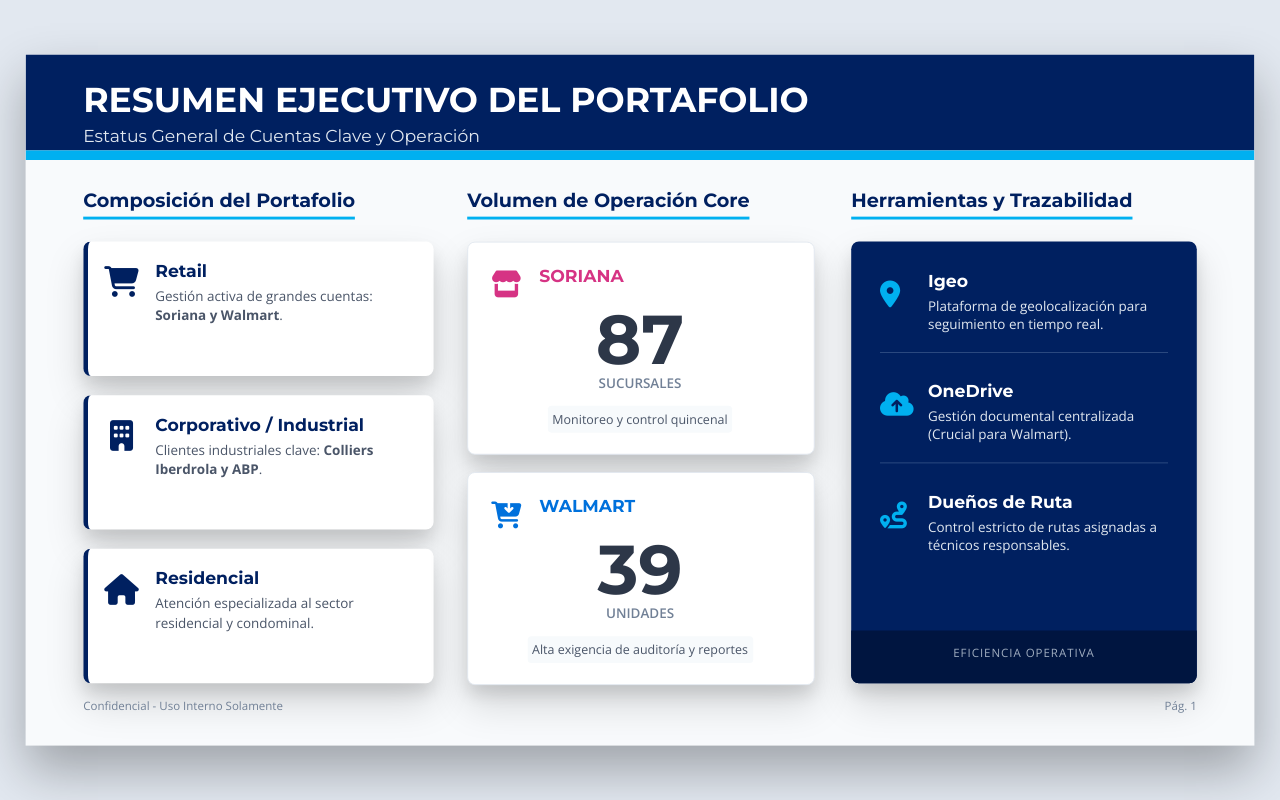
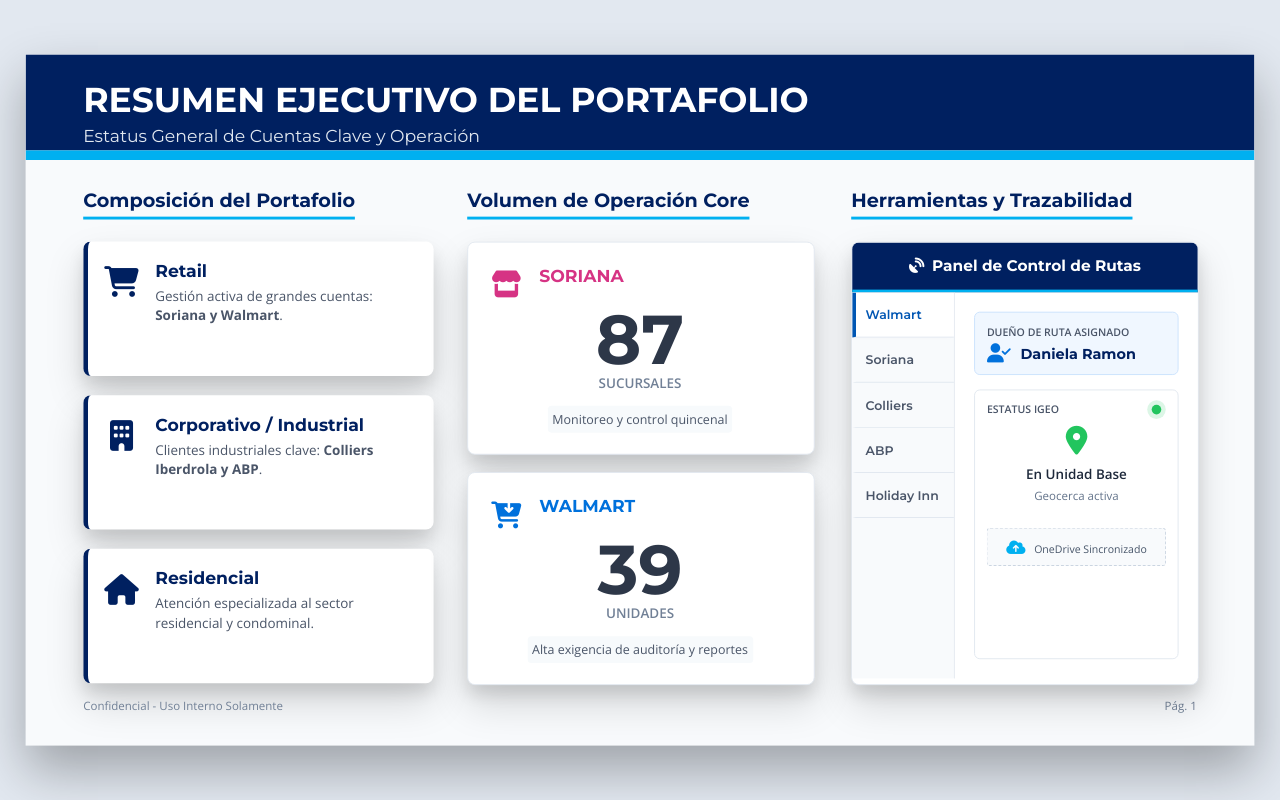
Before and after one commit to diegovsalas/Presentaciones, a plain HTML site: page index.html in a window 1280 px wide. Shown: the top 800 px of the page. Drawn offline with nearby package versions, Linux system fonts and the light colour scheme.

Commit message:
Agrega dashboard interactivo de Igeo

```diff
--- a/index.html
+++ b/index.html
@@ -3,7 +3,7 @@
 <head>
     <meta charset="utf-8"/>
     <meta content="width=device-width, initial-scale=1.0" name="viewport"/>
-    <title>Presentación Ejecutiva - Pestex (Efecto Drop Shadow)</title>
+    <title>Presentación Ejecutiva - Pestex (Interactivo)</title>
 
     <link href="https://fonts.googleapis.com/css2?family=Montserrat:wght@400;600;700&family=Open+Sans:wght@400;600;700&display=swap" rel="stylesheet"/>
     <link href="https://cdnjs.cloudflare.com/ajax/libs/font-awesome/6.4.0/css/all.min.css" rel="stylesheet"/>
@@ -15,7 +15,7 @@
         body {
             margin: 0;
             padding: 0;
-            background-color: #e2e8f0; /* Fondo ligeramente más oscuro para que el blanco de las tarjetas resalte más */
+            background-color: #e2e8f0;
             font-family: 'Open Sans', sans-serif;
             height: 100vh;
             overflow-y: scroll;
@@ -38,48 +38,66 @@
             position: relative;
             width: 1280px;
             height: 720px;
-            background-color: #f8fafc; /* Fondo general de la diapositiva */
+            background-color: #f8fafc;
             flex-shrink: 0;
-            /* Sombra profunda para el lienzo completo de la presentación */
             box-shadow: 0 25px 50px rgba(0,0,0,0.3);
             transform-origin: center center;
             overflow: hidden;
         }
 
-        /* =========================================
-           EFECTOS DROP SHADOW 3D
-           ========================================= */
-        /* Sombra flotante profunda para contenedores y tarjetas principales */
+        /* Efectos Drop Shadow 3D */
         .drop-3d {
             box-shadow: 0 20px 40px rgba(0,0,0,0.15), 0 10px 15px rgba(0,0,0,0.1) !important;
             transition: transform 0.3s ease, box-shadow 0.3s ease;
         }
-        /* Efecto Hover: La tarjeta se "eleva" al pasar el cursor */
         .drop-3d:hover {
             transform: translateY(-5px);
             box-shadow: 0 30px 50px rgba(0,0,0,0.2), 0 15px 20px rgba(0,0,0,0.15) !important;
         }
-
-        /* Sombra flotante más sutil para tarjetas interiores */
         .drop-3d-sm {
             box-shadow: 0 10px 20px rgba(0,0,0,0.08), 0 4px 6px rgba(0,0,0,0.05) !important;
         }
 
-        /* Normalización de textos y listas */
+        /* Estilos para el Menú Interactivo de Clientes */
+        .client-tab {
+            padding: 15px 10px;
+            cursor: pointer;
+            border-bottom: 1px solid #e2e8f0;
+            font-family: 'Montserrat', sans-serif;
+            font-size: 13px;
+            font-weight: 600;
+            color: #4a5568;
+            transition: all 0.2s;
+            border-left: 4px solid transparent;
+        }
+        .client-tab:hover {
+            background-color: #f1f5f9;
+        }
+        .client-tab.active {
+            background-color: #ffffff;
+            color: #0056b3;
+            border-left: 4px solid #0056b3;
+            box-shadow: -2px 0 5px rgba(0,0,0,0.02);
+        }
+
+        .pulse-dot {
+            height: 10px; width: 10px;
+            background-color: #22c55e;
+            border-radius: 50%;
+            display: inline-block;
+            margin-right: 5px;
+            animation: pulse 1.5s infinite;
+        }
+        @keyframes pulse {
+            0% { box-shadow: 0 0 0 0 rgba(34, 197, 94, 0.7); }
+            70% { box-shadow: 0 0 0 6px rgba(34, 197, 94, 0); }
+            100% { box-shadow: 0 0 0 0 rgba(34, 197, 94, 0); }
+        }
+
         p, h1, h2, h3, ul, li { margin: 0; padding: 0; }
         ul { list-style-type: none; }
-        .slide-container li {
-            position: relative;
-            padding-left: 15px;
-            margin-bottom: 6px;
-        }
-        .slide-container li::before {
-            content: "•";
-            position: absolute;
-            left: 0;
-            color: currentColor;
-            font-weight: bold;
-        }
+        .slide-container li { position: relative; padding-left: 15px; margin-bottom: 6px; }
+        .slide-container li::before { content: "•"; position: absolute; left: 0; color: currentColor; font-weight: bold; }
     </style>
 </head>
 <body>
@@ -145,29 +163,49 @@
                 <p style="font-family: 'Montserrat', sans-serif; font-weight: 700; font-size: 20px; color: #002060; border-bottom: 3px solid #00b0f0; padding-bottom: 5px; display: inline-block;">Herramientas y Trazabilidad</p>
             </div>
 
-            <div class="drop-3d" data-object="true" data-object-type="shape" style="position: absolute; left: 860px; top: 195px; width: 360px; height: 460px; background-color: #002060; border-radius: 8px; z-index: 1;"></div>
-            <div data-object="true" data-object-type="icon" style="position: absolute; left: 890px; top: 230px; width: 40px; height: 40px; z-index: 10; color: #00b0f0; font-size: 28px;"><i class="fas fa-map-marker-alt"></i></div>
-            <div data-object="true" data-object-type="textbox" style="position: absolute; left: 940px; top: 225px; width: 250px; height: 80px; z-index: 10;">
-                <p style="font-family: 'Montserrat', sans-serif; font-weight: 700; font-size: 18px; color: #ffffff; margin-bottom: 5px;">Igeo</p>
-                <p style="font-size: 14px; color: #e1e8f0;">Plataforma de geolocalización para seguimiento en tiempo real.</p>
-            </div>
-            <div data-object="true" data-object-type="shape" style="position: absolute; left: 890px; top: 310px; width: 300px; height: 1px; background-color: #2c4a80; z-index: 5;"></div>
+            <div class="drop-3d" data-object="true" data-object-type="shape" style="position: absolute; left: 860px; top: 195px; width: 360px; height: 460px; background-color: #ffffff; border-radius: 8px; border: 1px solid #e2e8f0; overflow: hidden; z-index: 20;">
+                <div style="background-color: #002060; padding: 15px; text-align: center; border-bottom: 3px solid #00b0f0;">
+                    <p style="font-family: 'Montserrat', sans-serif; font-weight: 700; font-size: 16px; color: #ffffff;"><i class="fas fa-satellite-dish" style="margin-right: 8px;"></i>Panel de Control de Rutas</p>
+                </div>
 
-            <div data-object="true" data-object-type="icon" style="position: absolute; left: 890px; top: 345px; width: 40px; height: 40px; z-index: 10; color: #00b0f0; font-size: 28px;"><i class="fas fa-cloud-upload-alt"></i></div>
-            <div data-object="true" data-object-type="textbox" style="position: absolute; left: 940px; top: 340px; width: 250px; height: 80px; z-index: 10;">
-                <p style="font-family: 'Montserrat', sans-serif; font-weight: 700; font-size: 18px; color: #ffffff; margin-bottom: 5px;">OneDrive</p>
-                <p style="font-size: 14px; color: #e1e8f0;">Gestión documental centralizada (Crucial para Walmart).</p>
-            </div>
-            <div data-object="true" data-object-type="shape" style="position: absolute; left: 890px; top: 425px; width: 300px; height: 1px; background-color: #2c4a80; z-index: 5;"></div>
+                <div style="display: flex; height: 402px;">
+                    <div id="client-menu" style="width: 120px; background-color: #f8fafc; border-right: 1px solid #e2e8f0; overflow-y: auto;">
+                        <div class="client-tab active" onclick="updateDashboard('walmart', this)">Walmart</div>
+                        <div class="client-tab" onclick="updateDashboard('soriana', this)">Soriana</div>
+                        <div class="client-tab" onclick="updateDashboard('colliers', this)">Colliers</div>
+                        <div class="client-tab" onclick="updateDashboard('abp', this)">ABP</div>
+                        <div class="client-tab" onclick="updateDashboard('holiday', this)">Holiday Inn</div>
+                    </div>
 
-            <div data-object="true" data-object-type="icon" style="position: absolute; left: 890px; top: 460px; width: 40px; height: 40px; z-index: 10; color: #00b0f0; font-size: 28px;"><i class="fas fa-route"></i></div>
-            <div data-object="true" data-object-type="textbox" style="position: absolute; left: 940px; top: 455px; width: 250px; height: 80px; z-index: 10;">
-                <p style="font-family: 'Montserrat', sans-serif; font-weight: 700; font-size: 18px; color: #ffffff; margin-bottom: 5px;">Dueños de Ruta</p>
-                <p style="font-size: 14px; color: #e1e8f0;">Control estricto de rutas asignadas a técnicos responsables.</p>
-            </div>
-            <div data-object="true" data-object-type="shape" style="position: absolute; left: 860px; top: 600px; width: 360px; height: 55px; background-color: #001540; border-bottom-left-radius: 8px; border-bottom-right-radius: 8px; z-index: 5;"></div>
-            <div data-object="true" data-object-type="textbox" style="position: absolute; left: 880px; top: 615px; width: 320px; height: 30px; z-index: 10; text-align: center;">
-                <p style="font-size: 12px; color: #a0aec0; letter-spacing: 1px; text-transform: uppercase;">Eficiencia Operativa</p>
+                    <div id="dashboard-content" style="width: 240px; padding: 20px; background-color: #ffffff; display: flex; flex-direction: column;">
+
+                        <div style="background-color: #f0f7ff; border: 1px solid #cce3fd; border-radius: 6px; padding: 12px; margin-bottom: 15px;">
+                            <p style="font-size: 11px; color: #4a5568; font-weight: 600; text-transform: uppercase; margin-bottom: 5px;">Dueño de Ruta Asignado</p>
+                            <div style="display: flex; align-items: center;">
+                                <i class="fas fa-user-check" style="color: #0071dc; font-size: 20px; margin-right: 10px;"></i>
+                                <p id="tech-name" style="font-family: 'Montserrat', sans-serif; font-weight: 700; font-size: 15px; color: #002060;">Daniela Ramon</p>
+                            </div>
+                        </div>
+
+                        <div style="border: 1px solid #e2e8f0; border-radius: 6px; padding: 12px; flex-grow: 1;">
+                            <div style="display: flex; justify-content: space-between; align-items: center; margin-bottom: 10px;">
+                                <p style="font-size: 11px; color: #4a5568; font-weight: 600; text-transform: uppercase;">Estatus Igeo</p>
+                                <span class="pulse-dot"></span>
+                            </div>
+
+                            <div style="text-align: center; margin-top: 10px;">
+                                <i id="status-icon" class="fas fa-map-marker-alt" style="font-size: 30px; color: #22c55e; margin-bottom: 10px;"></i>
+                                <p id="location-text" style="font-weight: 600; font-size: 14px; color: #1e293b;">En Unidad Base</p>
+                                <p id="time-text" style="font-size: 12px; color: #64748b; margin-top: 5px;">Geocerca activa</p>
+                            </div>
+
+                            <div style="margin-top: 25px; text-align: center; background-color: #f8fafc; padding: 8px; border-radius: 4px; border: 1px dashed #cbd5e1;">
+                                <i class="fas fa-cloud-upload-alt" style="color: #00b0f0; margin-right: 5px;"></i>
+                                <span style="font-size: 11px; color: #475569;">OneDrive Sincronizado</span>
+                            </div>
+                        </div>
+                    </div>
+                </div>
             </div>
 
             <div data-object="true" data-object-type="textbox" style="position: absolute; left: 60px; top: 670px; width: 400px; height: 30px; z-index: 10;"><p style="font-size: 12px; color: #718096;">Confidencial - Uso Interno Solamente</p></div>
@@ -426,9 +464,35 @@
     </section>
 
     <script>
+        // Lógica del Dashboard Interactivo Igeo
+        const clientData = {
+            walmart: { tech: 'Daniela Ramon', status: 'En Unidad Base', time: 'Geocerca activa', icon: 'fa-map-marker-alt', color: '#22c55e' },
+            soriana: { tech: 'Alan Aziz', status: 'En Tránsito', time: 'Llegada est. 18:30 hrs', icon: 'fa-truck-moving', color: '#f59e0b' },
+            colliers: { tech: 'Claudia Torres', status: 'Servicio Completado', time: 'Folio Migo cerrado', icon: 'fa-check-circle', color: '#3b82f6' },
+            abp: { tech: 'Nallely Quiroz', status: 'Bodega Norte', time: 'Orden de servicio abierta', icon: 'fa-warehouse', color: '#8b5cf6' },
+            holiday: { tech: 'Alan Aziz', status: 'Programado Sábado', time: 'Habitaciones', icon: 'fa-calendar-alt', color: '#64748b' }
+        };
+
+        function updateDashboard(clientId, element) {
+            // Actualizar pestañas
+            document.querySelectorAll('.client-tab').forEach(tab => tab.classList.remove('active'));
+            element.classList.add('active');
+
+            // Actualizar contenido
+            const data = clientData[clientId];
+            document.getElementById('tech-name').innerText = data.tech;
+            document.getElementById('location-text').innerText = data.status;
+            document.getElementById('time-text').innerText = data.time;
+
+            const icon = document.getElementById('status-icon');
+            icon.className = `fas ${data.icon}`;
+            icon.style.color = data.color;
+        }
+
+        // Autoescalado
         function resizeSlides() {
             const containers = document.querySelectorAll('.slide-container');
-            const scale = Math.min(window.innerWidth / 1280, window.innerHeight / 720) * 0.96; // 96% para dejar más espacio al fondo
+            const scale = Math.min(window.innerWidth / 1280, window.innerHeight / 720) * 0.96;
 
             containers.forEach(container => {
                 container.style.transform = `scale(${scale})`;
@@ -438,6 +502,7 @@
         window.addEventListener('resize', resizeSlides);
         resizeSlides();
 
+        // Navegación
         document.addEventListener('keydown', (e) => {
             const slides = document.querySelectorAll('.slide-wrapper');
             let currentSlideIndex = 0;
```
